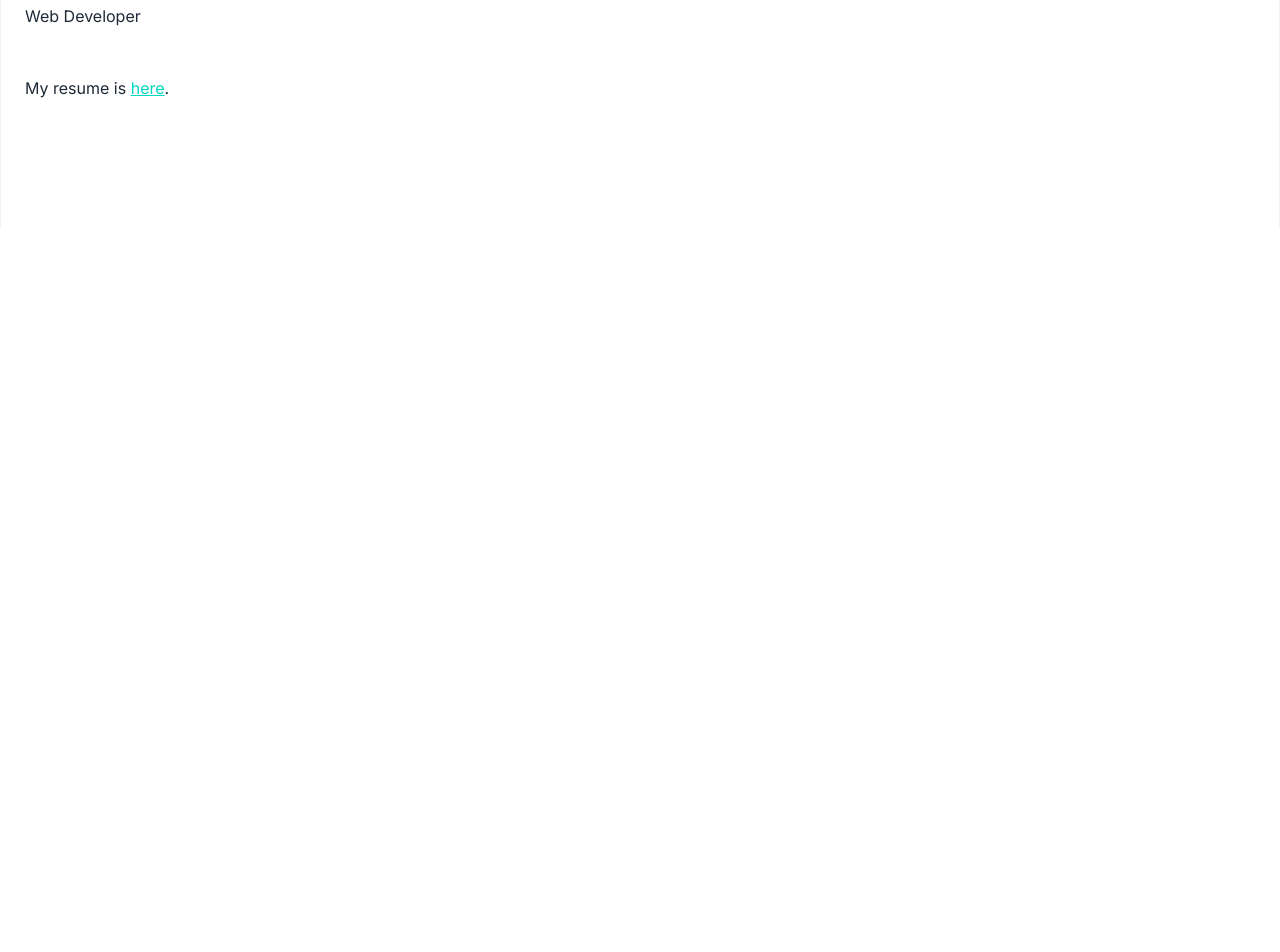
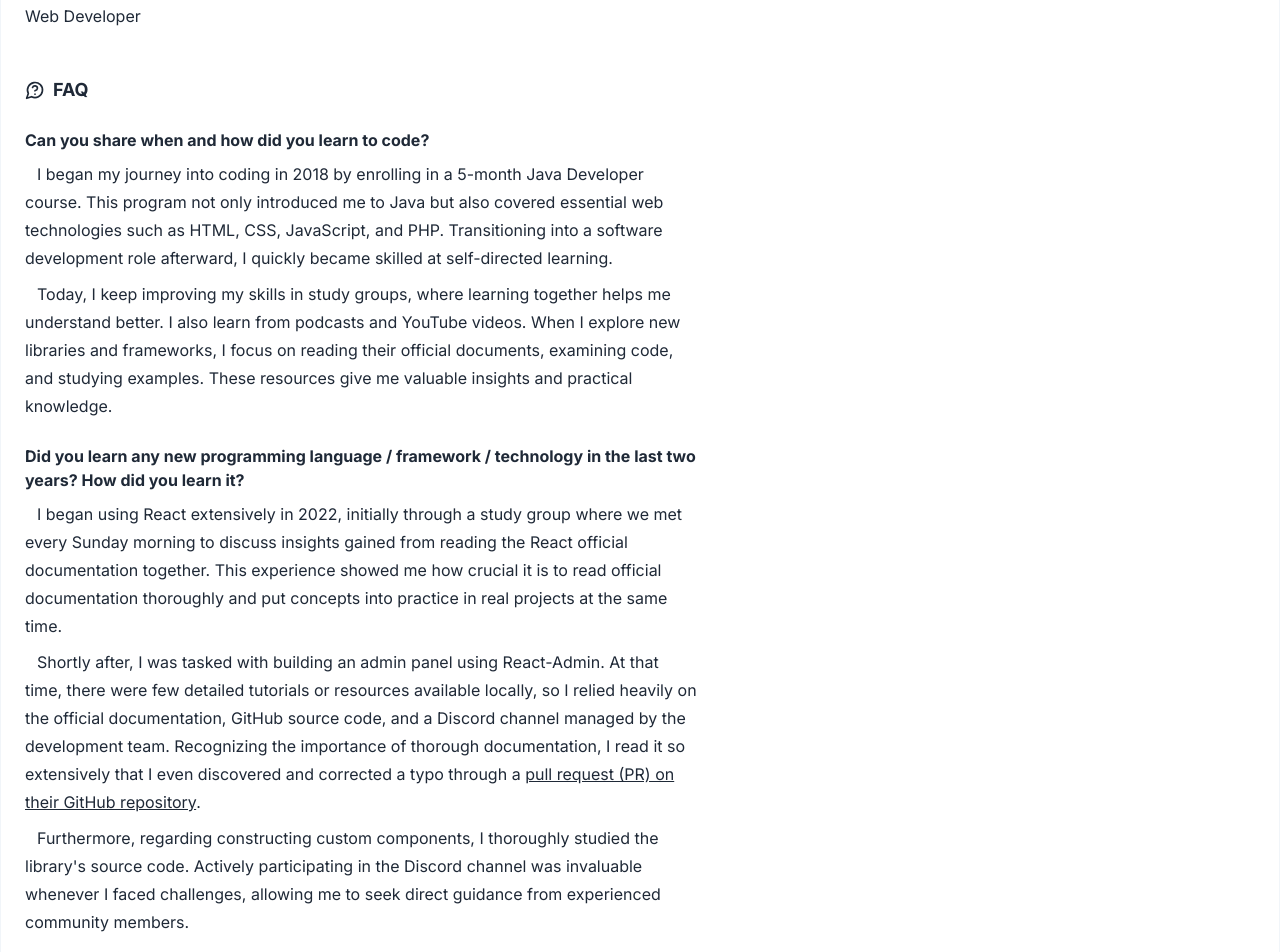
Before and after one commit to youjin-10/my-webpage, a Next.js app: page / in a window 1280 px wide. Shown: the part 1020-1972 px from the top of the page. Before the commit the page ends 1248 px from the top, so only its background shows below. Built offline with nearby package versions, Linux system fonts and the light colour scheme.

Commit message:
update: add FAQ section

```diff
--- a/app/constants.ts
+++ b/app/constants.ts
@@ -9,7 +9,7 @@ export const MY_STORY = [
     src: "/images/first-app-ever.jpg",
     title: "My first application ever (2018)",
     content:
-      "After returning to Korea from China, I enrolled in a 4-month Java Web Developer course. During the course, I also had a chance to briefly learn how to create Anroid applications. This is a screenshot of my first app. <br /><br /> Although it was a simple app that allowed users to choose numbers for RGB color and copy the value, I was thrilled to build something from scratch. I learned how to solve problems by asking for advice or searching online.",
+      "After returning to Korea from China, I enrolled in a 5-month Java Web Developer course. During the course, I also had a chance to briefly learn how to create Anroid applications. This is a screenshot of my first app. <br /><br /> Although it was a simple app that allowed users to choose numbers for RGB color and copy the value, I was thrilled to build something from scratch. I learned how to solve problems by asking for advice or searching online.",
   },
   {
     src: "/images/old-code-java.jpg",
--- a/app/page.tsx
+++ b/app/page.tsx
@@ -1,8 +1,7 @@
-"use client";
-
 import AboutMeBrief from "@/app/components/about-me-brief";
 import WorkExperience from "@/app/components/work-experience";
 import MyStory from "@/app/components/my-story";
+import { MessageCircleQuestion } from "lucide-react";
 
 export default function Home() {
   return (
@@ -11,25 +10,78 @@ export default function Home() {
       <MyStory />
       <WorkExperience />
 
-      {/* additional links */}
-      <section className="pb-32 text-base-content">
-        {/* <p>
-          To know more stories about me, please visit{" "}
-          <Link href="/about" className="link link-accent">
-            about
-          </Link>{" "}
-          .
-        </p> */}
-        <p>
-          My resume is{" "}
-          <a
-            href="https://drive.google.com/file/d/1F6y-yDnz7a6E5XS1UjGwdirjhuWqm9vK/view?usp=sharing"
-            target="_blank"
-            className="link link-accent">
-            here
-          </a>
-          .
-        </p>
+      <section className="pb-32 max-w-2xl text-base-content">
+        <div className="flex items-center gap-2">
+          <MessageCircleQuestion size={20} />
+          <h2 className="text-lg font-bold">FAQ</h2>
+        </div>
+
+        <ul className="mt-6">
+          <li className="mb-6">
+            <h3 className="font-bold mb-2">
+              Can you share when and how did you learn to code?
+            </h3>
+            <p className="indent-3 leading-7 mb-2">
+              I began my journey into coding in 2018 by enrolling in a 5-month
+              Java Developer course. This program not only introduced me to Java
+              but also covered essential web technologies such as HTML, CSS,
+              JavaScript, and PHP. Transitioning into a software development
+              role afterward, I quickly became skilled at self-directed
+              learning.
+            </p>
+            <p className="indent-3 leading-7">
+              Today, I keep improving my skills in study groups, where learning
+              together helps me understand better. I also learn from podcasts
+              and YouTube videos. When I explore new libraries and frameworks, I
+              focus on reading their official documents, examining code, and
+              studying examples. These resources give me valuable insights and
+              practical knowledge.
+            </p>
+          </li>
+          <li className="mb-6">
+            <h3 className="font-bold mb-2">
+              Did you learn any new programming language / framework /
+              technology in the last two years? How did you learn it?
+            </h3>
+            <p className="indent-3 leading-7 mb-2">
+              I began using React extensively in 2022, initially through a study
+              group where we met every Sunday morning to discuss insights gained
+              from reading the React official documentation together. This
+              experience showed me how crucial it is to read official
+              documentation thoroughly and put concepts into practice in real
+              projects at the same time.
+            </p>
+            <p className="indent-3 leading-7 mb-2">
+              Shortly after, I was tasked with building an admin panel using
+              React-Admin. At that time, there were few detailed tutorials or
+              resources available locally, so I relied heavily on the official
+              documentation, GitHub source code, and a Discord channel managed
+              by the development team. Recognizing the importance of thorough
+              documentation, I read it so extensively that I even discovered and
+              corrected a typo through a{" "}
+              <a
+                href="https://github.com/ismail9k/vue3-carousel/issues/205"
+                target="_blank"
+                className="link">
+                pull request (PR) on their GitHub repository
+              </a>
+              .
+            </p>
+            <p className="indent-3 leading-7 mb-2">
+              Furthermore, regarding constructing custom components, I
+              thoroughly studied the library&apos;s source code. Actively
+              participating in the Discord channel was invaluable whenever I
+              faced challenges, allowing me to seek direct guidance from
+              experienced community members.
+            </p>
+            <p className="indent-3 leading-7">
+              This experience not only boosted my technical skills but also
+              emphasized the importance of thorough documentation review,
+              learning together in the community, and mastering the skill of
+              understanding and applying solutions from existing codebases.
+            </p>
+          </li>
+        </ul>
       </section>
     </>
   );
```
